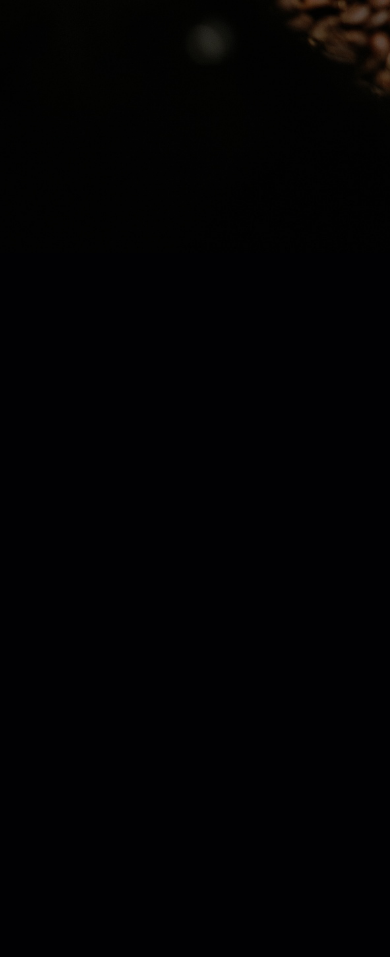
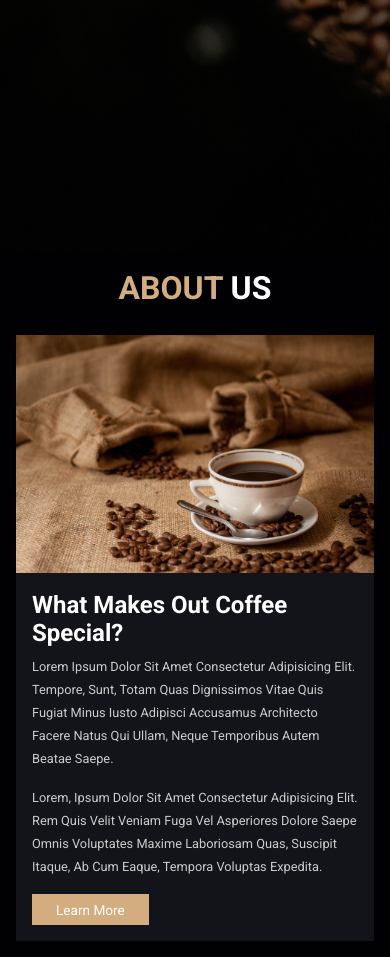
Before and after one commit to devkahn/JavaScript_Study, a plain HTML site: page ResponsivePage/CoffeeShop_Website/index.html in a window 390 px wide. Shown: the part 591-1548 px from the top of the page. Before the commit the page ends 844 px from the top, so only its background shows below. Drawn offline with Linux system fonts and the light colour scheme.

Commit message:
Responsive Page_CoffeeShop - abiout Section

```diff
--- a/ResponsivePage/CoffeeShop_Website/CSS/style.css
+++ b/ResponsivePage/CoffeeShop_Website/CSS/style.css
@@ -46,6 +46,21 @@ body{
 section {
     padding: 2rem 7%;
 }
+
+.heading {
+    text-align: center;
+    color: #fff;
+    text-transform: uppercase;
+    padding-bottom: 3.5rem;
+    font-size: 4rem;
+}
+
+.heading span {
+    color: var(--main-color);
+    text-transform: uppercase;
+}
+
+
 
 .btn {
     margin-top: 1rem;
@@ -226,7 +241,37 @@ section {
     color: #eee;
 }
 
+.about .row {
+    display: flex;
+    align-items: center;
+    background:  var(--black);
+    flex-wrap: wrap;
+}
 
+.about .row .image {
+    flex: 1 1 45rem;
+}
+
+.about .row .image img {
+    width: 100%;
+}
+
+.about .row .content {
+    flex: 1 1 45rem;
+    padding: 2rem;
+}
+
+.about .row .content h3 {
+    font-size: 3rem;
+    color: #fff;
+}
+
+.about .row .content p {
+    font-size: 1.6rem;
+    color: #ccc;
+    padding: 1rem 0;
+    line-height: 1.8;
+}
 
 
 
--- a/ResponsivePage/CoffeeShop_Website/index.html
+++ b/ResponsivePage/CoffeeShop_Website/index.html
@@ -95,9 +95,31 @@
 
         </section>
 
+        <!-- home section ends -->
+        <!-- about section starts -->
+
+        <section class="about" id="about">
+
+            <h1 class="heading"><span>about</span> us </h1>
+
+            <div class="row">
+                <div class="image">
+                    <img src="Images/about-img.jpg" alt="">
+                </div>
+
+                <div class="content">
+                    <h3>what makes out coffee special?</h3>
+                    <p>Lorem ipsum dolor sit amet consectetur adipisicing elit. Tempore, sunt, totam quas dignissimos vitae quis fugiat minus iusto adipisci accusamus architecto facere natus qui ullam, neque temporibus autem beatae saepe.</p>
+                    <p>Lorem, ipsum dolor sit amet consectetur adipisicing elit. Rem quis velit veniam fuga vel asperiores dolore saepe omnis voluptates maxime laboriosam quas, suscipit itaque, ab cum eaque, tempora voluptas expedita.</p>
+                    <a href="#" class="btn">learn more</a>
+                </div>
+            </div>
 
 
-        <!-- home section ends -->
+
+        </section>
+
+        <!-- about section ends -->
 
 
 
```
Also changed, not shown: ResponsivePage/CoffeeShop_Website/Images/about-img.jpg (added).
